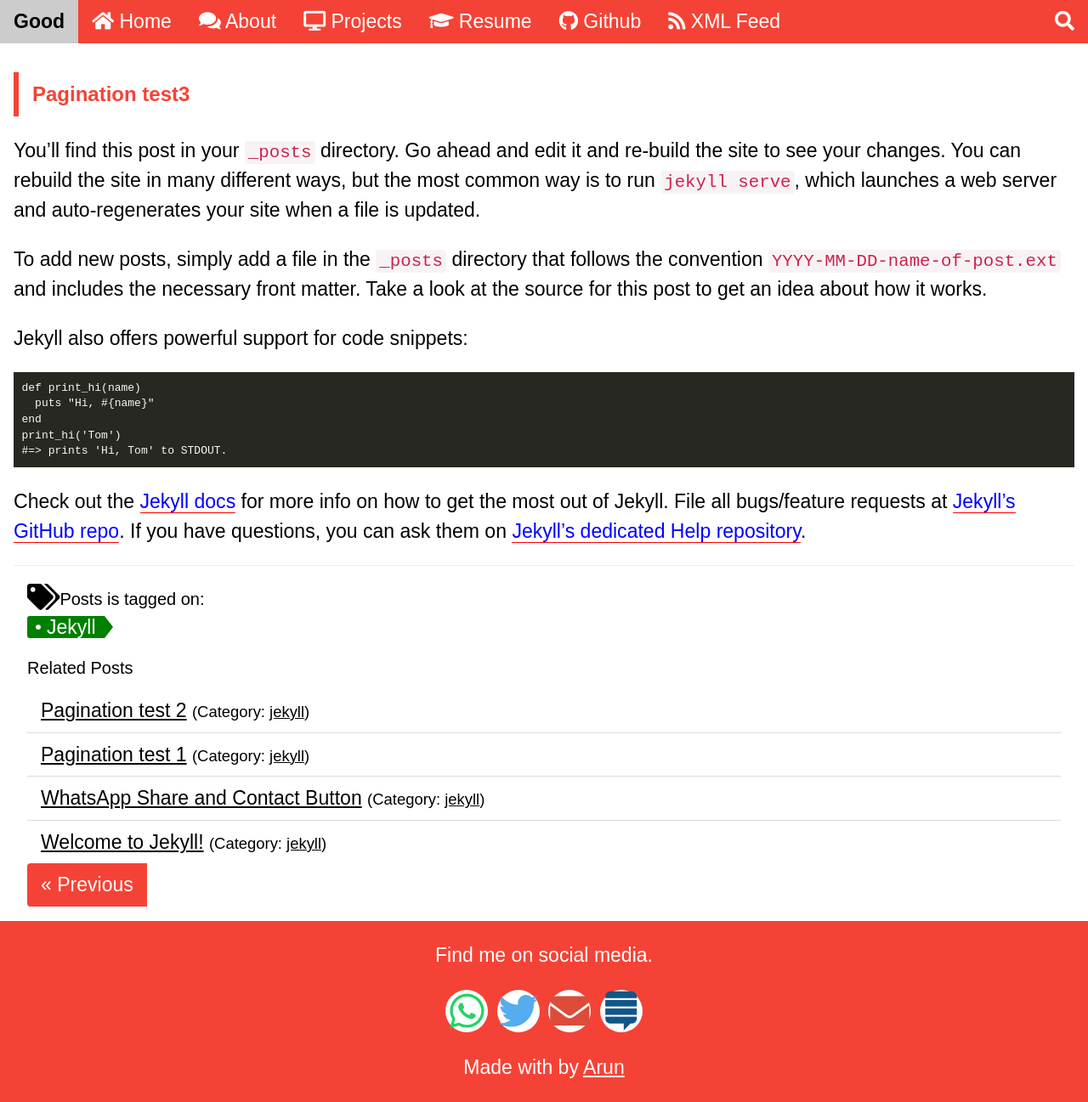
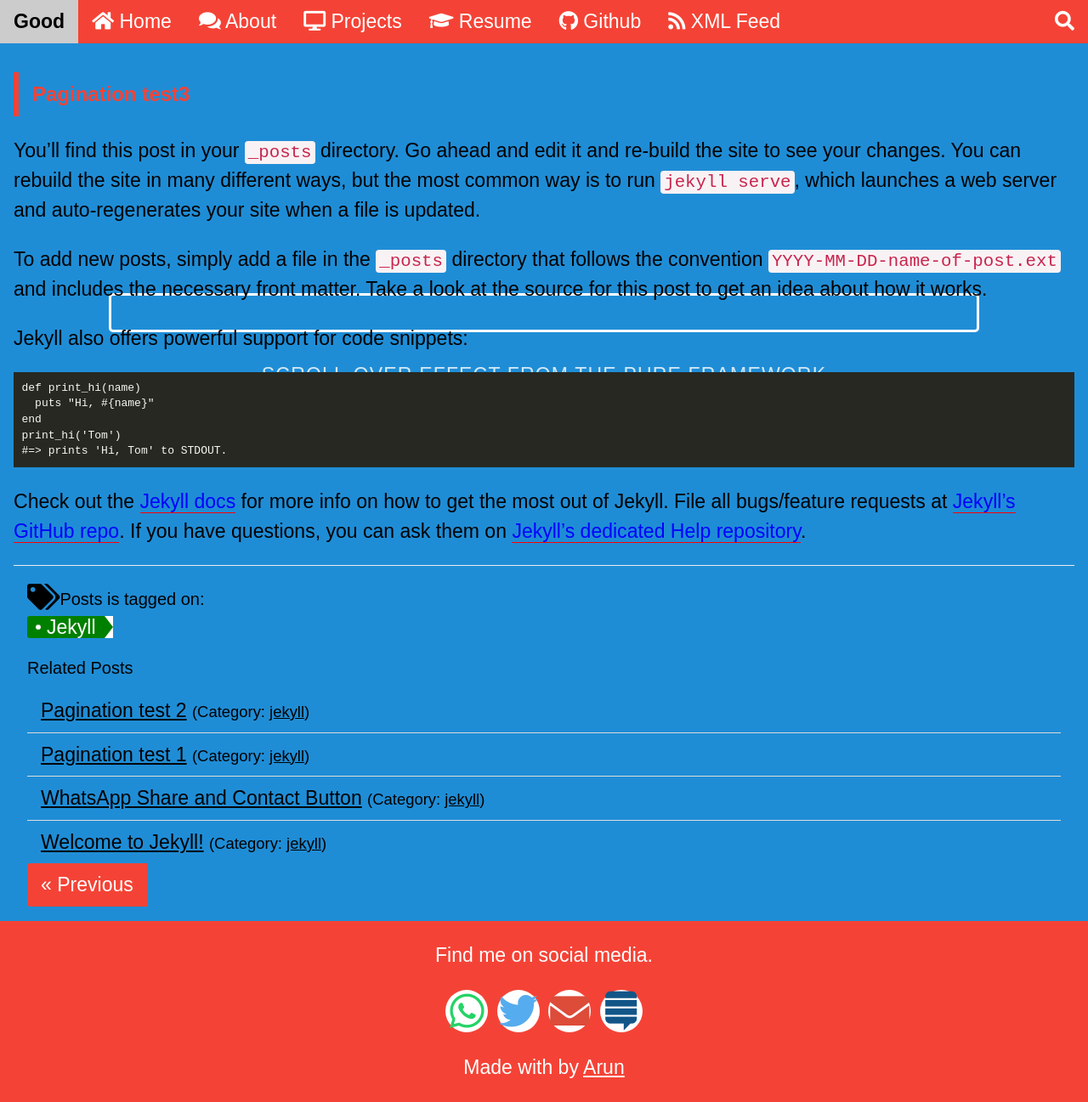
Before and after one commit to chipprogrammers/Good, a Jekyll site: the page built from _posts/2018-01-23-pagination-test3.md, in a window 1280 px wide and 1297 px high. Shown: the whole window at 85% size. Built offline with Jekyll 4.4.1, drawn with Linux system fonts in a browser that asks for light colours; some web fonts are replaced; comment, search, counter and statistics services are not loaded.

Commit message:
Update parallax.html

```diff
--- a/_includes/parallax.html
+++ b/_includes/parallax.html
@@ -1,5 +1,11 @@
-<div class="bgimg-1 w3-display-container w3-opacity-min">
-  <div class="w3-display-middle">
-     <span class="w3-xxlarge w3-text-white w3-wide">{{ post.title }}</span>
-  </div>
+<div class="splash-container">
+    <div class="splash">
+        <h1 class="splash-head">{{ post.title }}</h1>
+        <p class="splash-subhead">
+            Scroll-over effect from the Pure framework
+        </p>
+        <p>
+            <a href="https://purecss.io" target="_blank">See More</a>
+        </p>
+    </div>
 </div>
```
